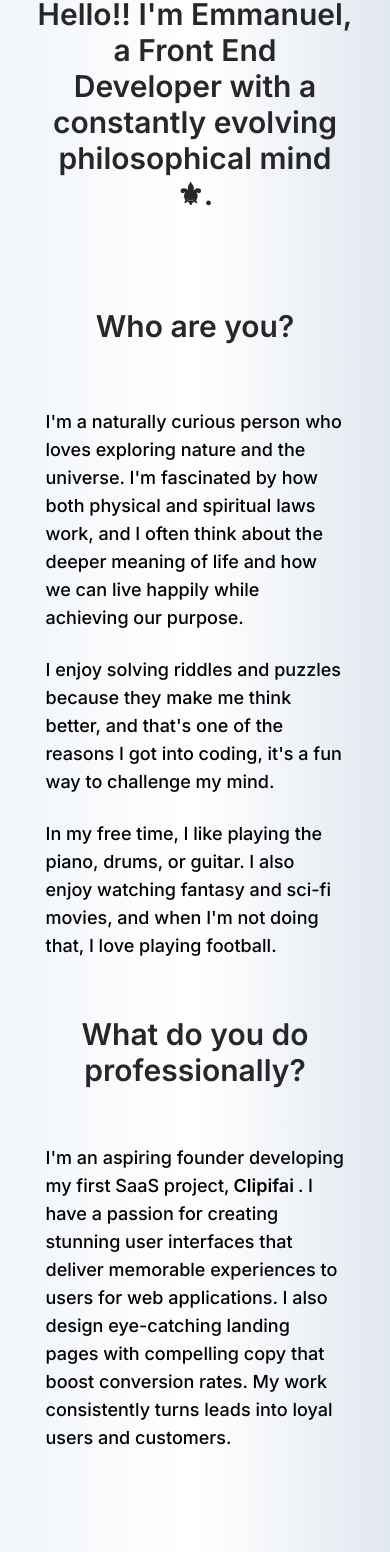
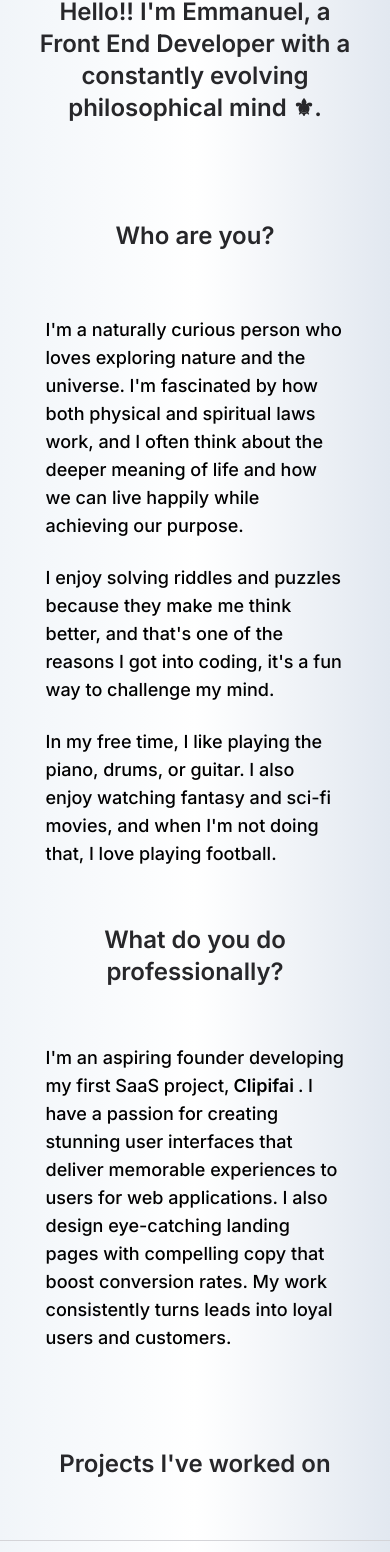
Before and after one commit to EmmanuelOta/coder_zi, a Next.js app: page / in a window 390 px wide. Shown: the part 401-1953 px from the top of the page. Built offline with nearby package versions, Linux system fonts and the light colour scheme.

Commit message:
Adding about section-2

```diff
--- a/app/(site)/page.js
+++ b/app/(site)/page.js
@@ -21,7 +21,7 @@ export default function Home() {
 					alt="coder_zi"
 				/>
 				<div className="w-[90%] lg:w-[60%] my-4" data-aos="fade-right">
-					<p className="text-3xl lg:text-4xl font-semibold text-zinc-800 text-center dark:text-slate-100">
+					<p className="text-2xl lg:text-4xl font-semibold text-zinc-800 text-center dark:text-slate-100">
 						Hello!! I&apos;m Emmanuel, a Front End Developer with a
 						constantly evolving philosophical mind ⚜.
 					</p>
@@ -33,7 +33,7 @@ export default function Home() {
 				id="about"
 			>
 				<h3
-					className="p-3 text-3xl lg:text-4xl font-semibold my-7 text-center text-zinc-800 dark:text-white"
+					className="p-3 text-2xl lg:text-4xl font-semibold my-7 text-center text-zinc-800 dark:text-white"
 					data-aos="fade-down"
 				>
 					Who are you?
@@ -66,7 +66,7 @@ export default function Home() {
 				</div>
 
 				<h3
-					className="p-3 text-3xl lg:text-4xl font-semibold my-7 text-center text-zinc-800 dark:text-white"
+					className="p-3 text-2xl lg:text-4xl font-semibold my-7 text-center text-zinc-800 dark:text-white"
 					data-aos="fade-left"
 				>
 					What do you do professionally?
@@ -98,7 +98,7 @@ export default function Home() {
 
 			<section className="flex flex-col items-center justify-center p-5">
 				<h3
-					className="p-3 text-3xl lg:text-4xl font-semibold my-7 text-center text-zinc-800 dark:text-white"
+					className="p-3 text-2xl lg:text-4xl font-semibold my-7 text-center text-zinc-800 dark:text-white"
 					data-aos="zoom-in-down"
 				>
 					Projects I&apos;ve worked on
```
